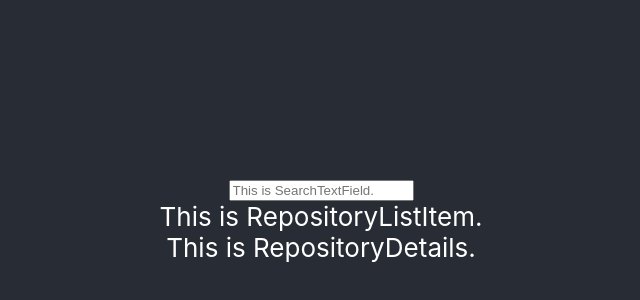
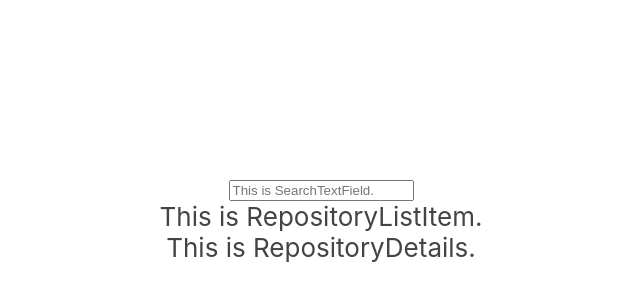
Before and after one commit to lfcd85/github-explorer, a React (Create React App) app: page / in a window 1280 px wide. Shown: the part 184-484 px from the top of the page, without its empty margins (319-959 px from the left). Built offline with nearby package versions, Linux system fonts and the light colour scheme.

Commit message:
Add colors.css

```diff
--- a/src/App.css
+++ b/src/App.css
@@ -1,11 +1,11 @@
 .App {
   text-align: center;
-  background-color: #282c34;
+  background-color: var(--appWhite);
   min-height: 100vh;
   display: flex;
   flex-direction: column;
   align-items: center;
   justify-content: center;
   font-size: calc(10px + 2vmin);
-  color: white;
+  color: var(--appBlack);
 }
--- a/src/index.css
+++ b/src/index.css
@@ -1,3 +1,5 @@
+@import './styles/colors.css';
+
 body {
   margin: 0;
   font-family: -apple-system, BlinkMacSystemFont, 'Segoe UI', 'Roboto', 'Oxygen',
--- /dev/null
+++ b/src/styles/colors.css
@@ -0,0 +1,4 @@
+:root {
+  --appWhite: #ffffff;
+  --appBlack: #444444;
+}
```
